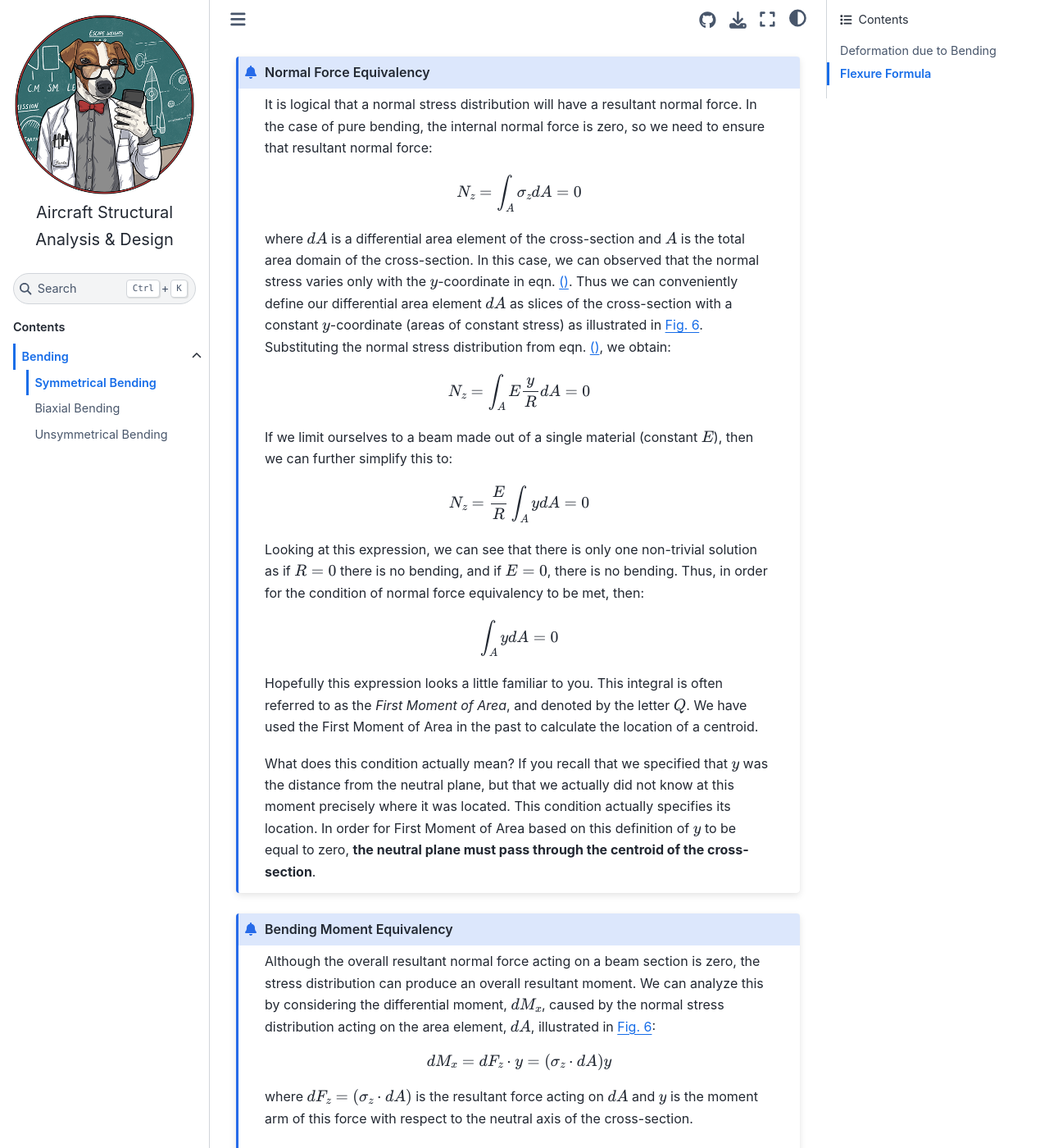
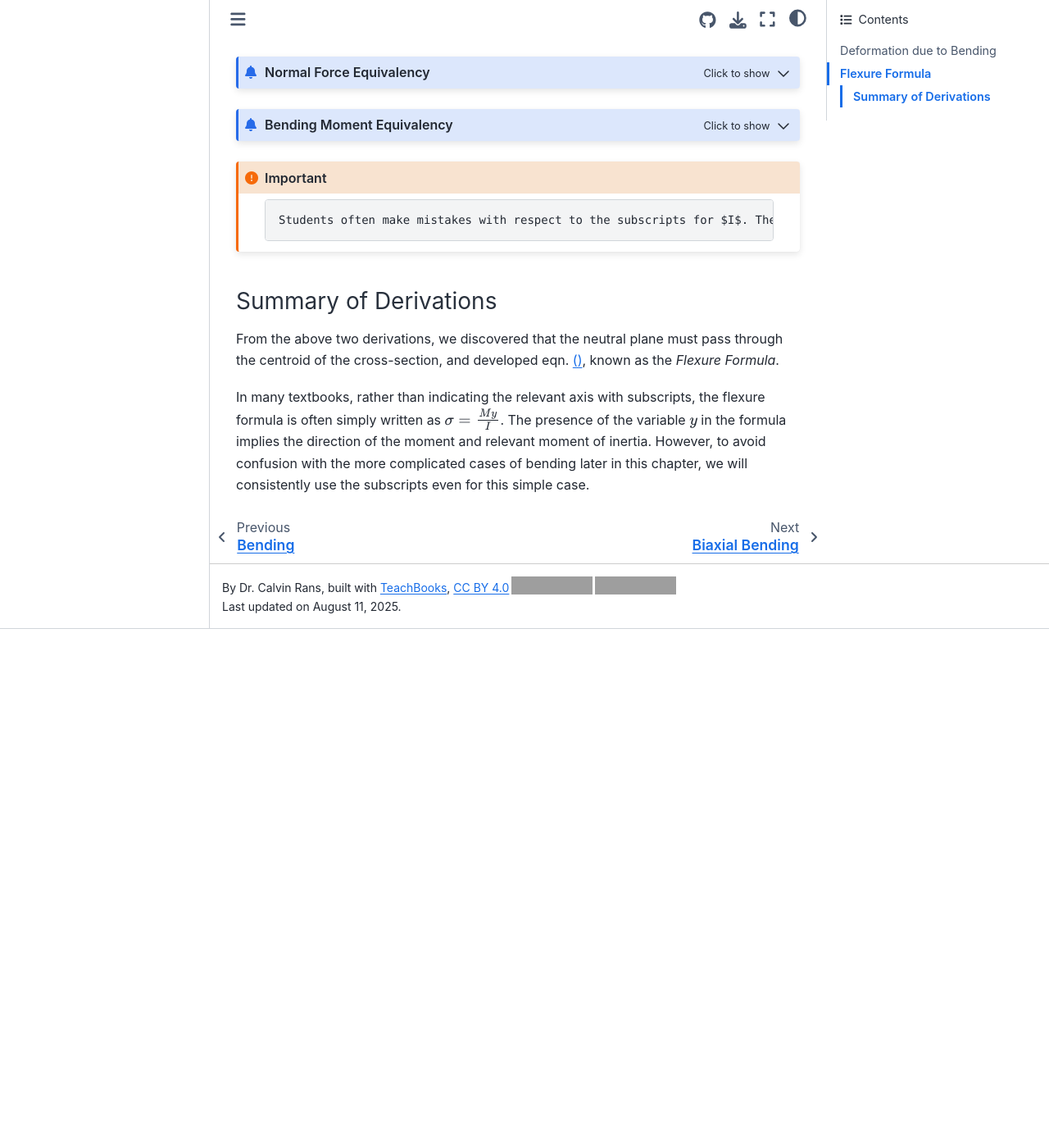
Before and after one commit to cdrans/SAD_textbook, a Jupyter Book: the page built from book/Bending/01_sym_bending.md, in a window 1280 px wide and 1400 px high, scrolled down 3468 px. Shown: the whole window at 82% size. Built offline with Jupyter Book 1.0.4 settings and Sphinx 7.4.7 and the Sphinx Book theme 1.1.4, drawn with Linux system fonts in a browser that asks for light colours; comment, search, counter and statistics services are not loaded; after the commit the page ends 4235 px from its top, so only the background shows below that; some of the changed text lies outside the part shown; grey boxes are pictures that could not be loaded.

Commit message:
Completed flexure formula section

````diff
--- a/book/Bending/01_sym_bending.md
+++ b/book/Bending/01_sym_bending.md
@@ -186,13 +186,21 @@ Again, the remaining integral within the above equation should be familiar. It i
         \end{equation*}
 
 Finally, we can recognize from eqn. {eq}`eq:stresscurvature` that we can replace the fraction $\frac{E}{R}$ with $\frac{\sigma_z}{y}$ and rearrange the above expression to obtain:
-        \begin{equation}\label{eq:flexform}
-           M_x = \frac{M_x \cdot y}{I_{xx}}
-        \end{equation}
+```{math}
+---
+name: eq:flexform
+---
+M_x = \frac{M_x \cdot y}{I_{xx}}
+```
 
 This equation is typically referred to as the *Flexure Formula*.
 ::::::
 
-::::::{important} Subscripts in Area Moment of Inertia
-        Students often make mistakes with respect to the subscripts for $I$. The term $I_{xx}$ refers to the Area Moment of Inertia about the $x$ axis, thus the value is dependent on the $y$-distance from the $x$-axis. So the quantity $\int_A y^2 \cdot dA = I_{xx}$ not $I_{yy}$ as you might mistakenly think due to the presence of $y$ in the integral.
+::::::{important}
+    Students often make mistakes with respect to the subscripts for $I$. The term $I_{xx}$ refers to the Area Moment of Inertia about the $x$ axis, thus the value is dependent on the $y$-distance from the $x$-axis. So the quantity $\int_A y^2 \cdot dA = I_{xx}$ not $I_{yy}$ as you might mistakenly think due to the presence of $y$ in the integral.
 ::::::
+
+#### Summary of Derivations
+From the above two derivations, we discovered that the neutral plane must pass through the centroid of the cross-section, and developed eqn. {eq}`eq:flexform`, known as the *Flexure Formula*.
+
+In many textbooks, rather than indicating the relevant axis with subscripts, the flexure formula is often simply written as $\sigma = \frac{M y}{I}$. The presence of the variable $y$ in the formula implies the direction of the moment and relevant moment of inertia. However, to avoid confusion with the more complicated cases of bending later in this chapter, we will consistently use the subscripts even for this simple case.
````
Also changed, not shown: other parts of book/Bending/01_sym_bending.md (+3 -3 lines).
